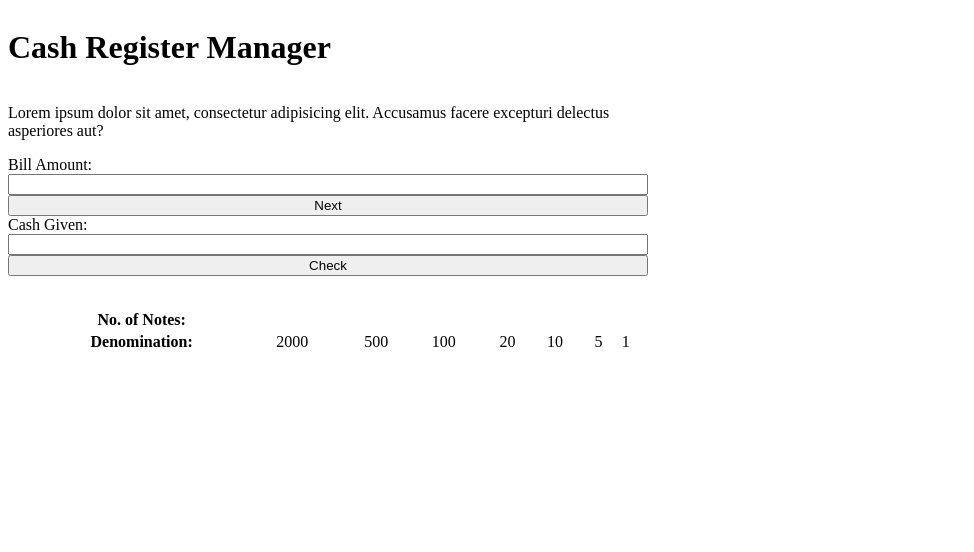
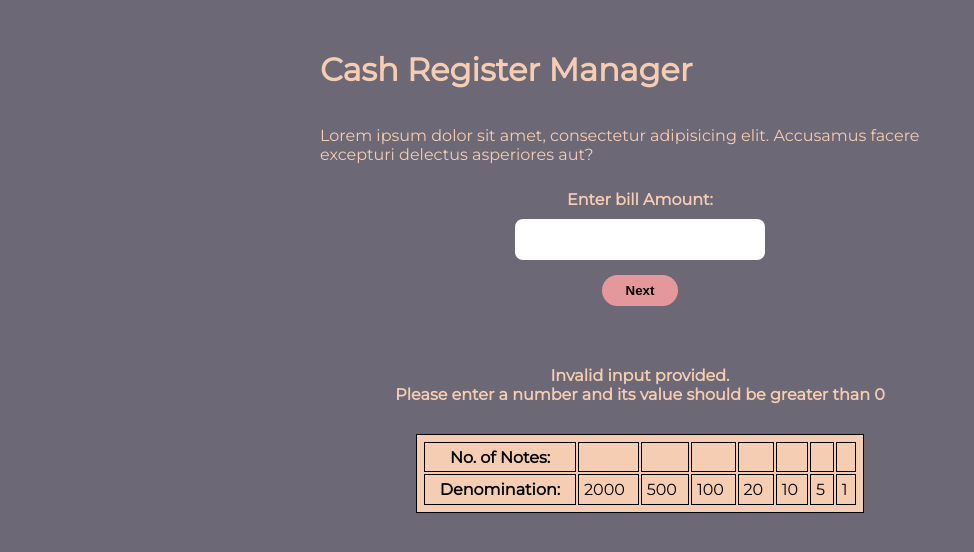
Before and after one commit to hrishi82/mk-10-cash-register, a plain HTML site: page index.html in a window 1280 px wide. Both pictures are taken after a click on the button "Next". Shown: the whole page, without its empty margins (0-974 px from the left). Drawn offline with Linux system fonts and the light colour scheme.

Commit message:
js and css updated

```diff
--- a/app.js
+++ b/app.js
@@ -12,13 +12,14 @@ const availableNotes = [2000, 500, 100, 50, 10, 5, 1];
 
 nextStepButton.addEventListener('click', function shownextstep(){
 
-    var billType = Number(billAmount.value)
-    if (billAmount.value == billType){
+    var billType = Number(billAmount.value);
+
+    if (billAmount.value == billType && billType>0){
         checkButton.style.display = "block";
         cashGiven.style.display = "block";
         cashGivenLabel.style.display = "block";
     }else{
-        showMessage("Invalid input provided. Please enter a number");
+        showMessage("Invalid input provided. \n Please enter a number and its value should be greater than 0");
     }
 
 })
@@ -31,6 +32,7 @@ checkButton.addEventListener("click", function validate() {
         if (cashGiven.value >= billAmount.value) {
             const amountToBeReturned = cashGiven.value - billAmount.value;
             calculateChange(amountToBeReturned);
+            showMessage("The number of each notes that you need to return is displayed below")
         }
         else{
             showMessage("Insufficient cash provided")
--- a/index.html
+++ b/index.html
@@ -15,7 +15,7 @@
         </p>
 
 
-        <label for="bill-amount">Bill Amount: </label>
+        <label for="bill-amount" class='bill-amt'>Enter bill Amount: </label>
         <input type="text" id="bill-amount" />
 
         <button id="btn-next-step">Next</button>
--- a/styles.css
+++ b/styles.css
@@ -1,7 +1,118 @@
+@import url('https://fonts.googleapis.com/css2?family=Montserrat:ital,wght@0,400;1,700&display=swap');
 
+body{
+    margin: 0px;
+    padding: 0px;
+    font-family: 'Montserrat', sans-serif;
+    background-color: var(--bck-color);
+}
+
+:root{
+    --bck-color: #6d6875;
+    --txt-color: #f4cdb2;
+    --btn-clr: #e5989b;
+}
 
 .container{
+    margin: auto;
     display: flex;
     flex-direction: column;
     width: 50vw;
 }
+
+.heading{
+    margin-top: 50px;
+    font-weight: bold;
+}
+
+/* ----------- color section ----------- */
+.heading, .description {
+    color: var(--txt-color);
+
+}
+
+
+/* ----------- Labels ----------- */
+.bill-amt  {
+    color: var(--txt-color);
+    margin: auto;
+    margin-top: 10px;
+    font-weight: bold;
+
+}
+
+.cash-given-label{
+    color: var(--txt-color);
+    font-weight: bold;
+    margin: auto;
+    margin-top: 50px;
+}
+
+
+
+/* ----------- Input boxes ----------- */
+#bill-amount, #cash-given{
+    margin: auto;
+    border-radius: 0.5rem;
+    width:35%;;
+    padding: 0.8rem;
+    border: none;
+    margin-top: 10px;
+}
+
+
+
+
+/* ----------- Buttons ----------- */
+
+#btn-next-step{
+    margin: auto;
+    margin-top: 15px;
+    padding: 0.5rem;
+    width: 12%;
+    border: none;
+    border-radius: 1rem;
+    font-weight: bold;
+    background-color: var(--btn-clr);
+}
+
+#check-button{
+    margin: auto;
+    margin-top: 15px;
+    padding: 0.5rem;
+    width: 12%;
+    border: none;
+    border-radius: 1rem;
+    font-weight: bold;
+    background-color: var(--btn-clr);
+}
+
+
+/* ----------- Output ----------- */
+#error-message {
+    margin: auto;
+    margin-top: 60px;
+    font-weight: bold;
+    color: var(--txt-color);
+    text-align: center;
+}
+
+
+
+/* ----------- Table ----------- */
+
+.change-table{
+    margin: auto;
+    margin-top: 30px;
+    width: 70%;
+    color: black;
+    background-color: var(--txt-color);
+
+}
+
+table, tr, th, td {
+  border: 1px solid black;
+  padding: 0.3rem;
+
+
+}
```
